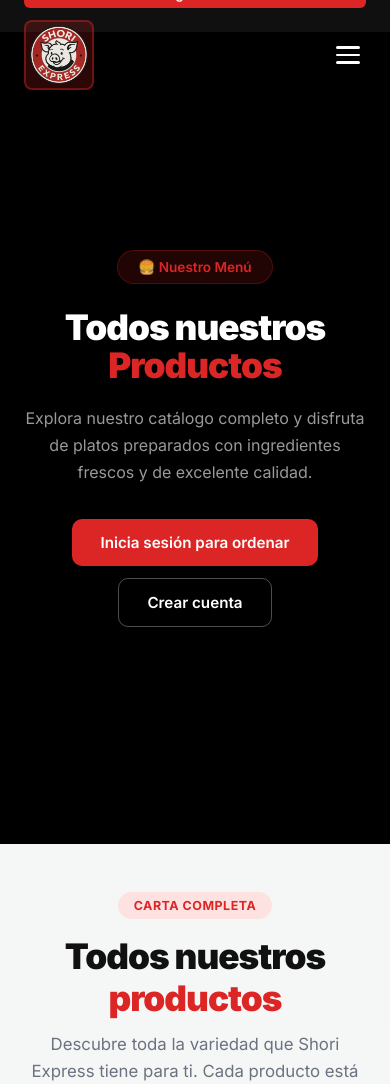
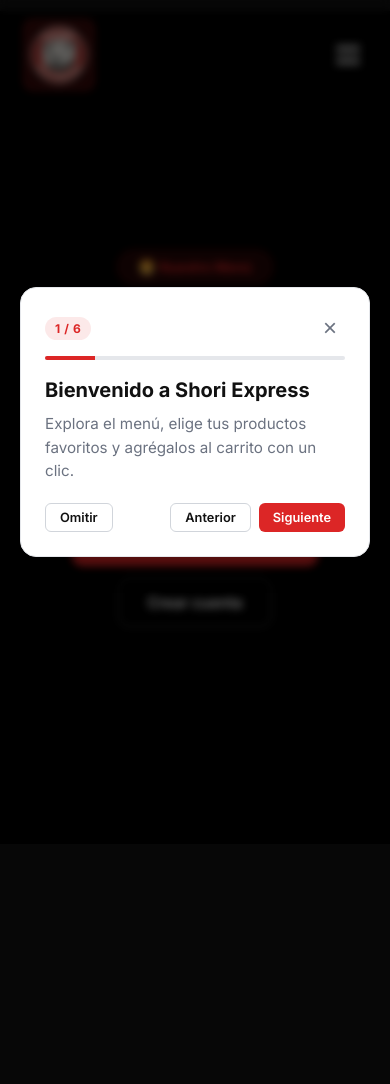
Before and after one commit to adrian083/ShoriExpress2026, a Django app: page /menu-completo/ in a window 390 px wide. Shown: the top 1084 px of the page. After the commit the page ends 610 px from the top, so only its background shows below. Run offline with Django 4.2, Linux system fonts and the light colour scheme; data comes from the database, SQL or seed files in the repository.

Commit message:
Add client theme toggle, admin hamburger nav, and guided tutorials
Co-authored-by: Cursor <cursoragent@cursor.com>

```diff
--- a/shoriexpress/cuentas/templates/cuentas/_client_navbar.html
+++ b/shoriexpress/cuentas/templates/cuentas/_client_navbar.html
@@ -42,6 +42,10 @@
 
             <!-- Menú Desktop -->
             <div class="nav-menu-desktop">
+                <button type="button" class="se-theme-toggle-btn" data-theme-toggle onclick="ShoriTheme.toggle()" title="Cambiar tema" aria-label="Cambiar tema">
+                    <span data-theme-icon>🌙</span>
+                </button>
+                <button type="button" class="se-topbar-icon-btn" data-tutorial-open title="Tutorial" aria-label="Abrir tutorial" style="color:#fff;border-color:rgba(255,255,255,0.25);">❓</button>
                 {% if usuario_logueado %}
                     {% if es_admin %}
                         <a href="{% url 'home' %}" class="se-btn se-btn-outline-red se-btn-sm">
@@ -90,6 +94,11 @@
     {% endif %}
 
     <div class="landing-mobile-actions">
+        <button type="button" class="se-theme-toggle-btn" data-theme-toggle onclick="ShoriTheme.toggle()">
+            <span data-theme-icon>🌙</span>
+            <span data-theme-label>Modo oscuro</span>
+        </button>
+        <button type="button" class="se-topbar-icon-btn" data-tutorial-open>❓ Ver tutorial</button>
         {% if usuario_logueado %}
             {% if es_admin %}
                 <a href="{% url 'home' %}" class="se-btn se-btn-outline-red se-btn-sm" style="width:100%;">📊 Dashboard</a>
--- a/shoriexpress/cuentas/templates/cuentas/menu_publico.html
+++ b/shoriexpress/cuentas/templates/cuentas/menu_publico.html
@@ -142,11 +142,8 @@
     </div>
 </footer>
 
-<script>
-    (function() {
-        var saved = localStorage.getItem('shori-theme');
-        if (saved === 'dark') document.documentElement.setAttribute('data-theme', 'dark');
-    })();
-</script>
+{% include "includes/client_extras.html" %}
+{% include "includes/app_notify.html" %}
+<script src="{% static 'JS/cart-add-links.js' %}"></script>
 </body>
 </html>
--- a/shoriexpress/cuentas/templates/cuentas/recuperar_contrasena.html
+++ b/shoriexpress/cuentas/templates/cuentas/recuperar_contrasena.html
@@ -10,6 +10,9 @@
     <link rel="stylesheet" href="{% static 'landing.css' %}">
 </head>
 <body class="landing-body">
+<button type="button" class="auth-theme-toggle se-theme-toggle-btn" data-theme-toggle onclick="ShoriTheme.toggle()" title="Cambiar tema" aria-label="Cambiar tema">
+    <span data-theme-icon>🌙</span>
+</button>
 <div class="auth-page">
     <div class="auth-container">
         <div class="auth-branding">
@@ -53,6 +56,8 @@
         </div>
     </div>
 </div>
+<link rel="stylesheet" href="{% static 'tutorial.css' %}">
+<script src="{% static 'JS/theme.js' %}"></script>
 {% include "includes/app_notify.html" %}
 </body>
 </html>
--- /dev/null
+++ b/shoriexpress/static/JS/theme.js
@@ -0,0 +1,55 @@
+/**
+ * Tema claro/oscuro compartido (cliente y admin).
+ */
+(function () {
+  const STORAGE_KEY = 'shori-theme';
+
+  function isDark() {
+    return document.documentElement.getAttribute('data-theme') === 'dark';
+  }
+
+  function syncButtons() {
+    const dark = isDark();
+    document.querySelectorAll('[data-theme-toggle]').forEach(function (btn) {
+      const icon = btn.querySelector('[data-theme-icon]') || btn;
+      const label = btn.querySelector('[data-theme-label]');
+      if (icon && icon !== btn) {
+        icon.textContent = dark ? '☀️' : '🌙';
+      } else if (!label) {
+        btn.textContent = dark ? '☀️' : '🌙';
+      }
+      if (label) {
+        label.textContent = dark ? 'Modo claro' : 'Modo oscuro';
+      }
+      btn.setAttribute('aria-label', dark ? 'Activar modo claro' : 'Activar modo oscuro');
+    });
+  }
+
+  function apply(theme) {
+    const next = theme === 'dark' ? 'dark' : 'light';
+    document.documentElement.setAttribute('data-theme', next);
+    localStorage.setItem(STORAGE_KEY, next);
+    syncButtons();
+  }
+
+  function toggle() {
+    apply(isDark() ? 'light' : 'dark');
+  }
+
+  function init() {
+    const saved = localStorage.getItem(STORAGE_KEY);
+    if (saved === 'dark') {
+      document.documentElement.setAttribute('data-theme', 'dark');
+    }
+    syncButtons();
+  }
+
+  window.ShoriTheme = { apply: apply, toggle: toggle, sync: syncButtons, init: init };
+  window.toggleTheme = toggle;
+
+  if (document.readyState === 'loading') {
+    document.addEventListener('DOMContentLoaded', init);
+  } else {
+    init();
+  }
+})();
--- /dev/null
+++ b/shoriexpress/static/JS/tutorial.js
@@ -0,0 +1,135 @@
+/**
+ * Tutorial guiado (cliente / admin). Se muestra una vez; se puede reabrir con el botón ❓.
+ */
+(function () {
+  function readConfig() {
+    const el = document.getElementById('shori-tutorial-data');
+    if (!el) return null;
+    try {
+      return JSON.parse(el.textContent);
+    } catch (e) {
+      console.warn('Tutorial: JSON inválido', e);
+      return null;
+    }
+  }
+
+  function buildModal() {
+    if (document.getElementById('shoriTutorial')) return document.getElementById('shoriTutorial');
+
+    const wrap = document.createElement('div');
+    wrap.id = 'shoriTutorial';
+    wrap.className = 'shori-tutorial';
+    wrap.hidden = true;
+    wrap.innerHTML =
+      '<div class="shori-tutorial-backdrop" data-tutorial-close></div>' +
+      '<div class="shori-tutorial-card" role="dialog" aria-modal="true" aria-labelledby="tutorialTitle">' +
+      '<div class="shori-tutorial-header">' +
+      '<span class="shori-tutorial-badge" id="tutorialBadge">Guía</span>' +
+      '<button type="button" class="shori-tutorial-close" data-tutorial-close aria-label="Cerrar">×</button>' +
+      '</div>' +
+      '<div class="shori-tutorial-progress"><div class="shori-tutorial-progress-bar" id="tutorialProgress"></div></div>' +
+      '<h3 class="shori-tutorial-title" id="tutorialTitle"></h3>' +
+      '<p class="shori-tutorial-body" id="tutorialBody"></p>' +
+      '<div class="shori-tutorial-actions">' +
+      '<button type="button" class="se-btn se-btn-outline se-btn-sm" id="tutorialSkip">Omitir</button>' +
+      '<div style="display:flex;gap:8px;">' +
+      '<button type="button" class="se-btn se-btn-outline se-btn-sm" id="tutorialPrev">Anterior</button>' +
+      '<button type="button" class="se-btn se-btn-primary se-btn-sm" id="tutorialNext">Siguiente</button>' +
+      '</div></div></div>';
+    document.body.appendChild(wrap);
+    return wrap;
+  }
+
+  function createController(config) {
+    const modal = buildModal();
+    const titleEl = document.getElementById('tutorialTitle');
+    const bodyEl = document.getElementById('tutorialBody');
+    const progressEl = document.getElementById('tutorialProgress');
+    const badgeEl = document.getElementById('tutorialBadge');
+    const btnPrev = document.getElementById('tutorialPrev');
+    const btnNext = document.getElementById('tutorialNext');
+    const btnSkip = document.getElementById('tutorialSkip');
+    let index = 0;
+
+    function render() {
+      const step = config.steps[index];
+      if (!step) return;
+      titleEl.textContent = step.title;
+      bodyEl.textContent = step.body;
+      badgeEl.textContent = (index + 1) + ' / ' + config.steps.length;
+      progressEl.style.width = ((index + 1) / config.steps.length * 100) + '%';
+      btnPrev.disabled = index === 0;
+      btnNext.textContent = index === config.steps.length - 1 ? 'Finalizar' : 'Siguiente';
+    }
+
+    function close(markDone) {
+      modal.hidden = true;
+      document.body.style.overflow = '';
+      if (markDone) {
+        localStorage.setItem(config.storageKey, '1');
+      }
+    }
+
+    function open() {
+      index = 0;
+      render();
+      modal.hidden = false;
+      document.body.style.overflow = 'hidden';
+    }
+
+    btnPrev.addEventListener('click', function () {
+      if (index > 0) {
+        index -= 1;
+        render();
+      }
+    });
+
+    btnNext.addEventListener('click', function () {
+      if (index < config.steps.length - 1) {
+        index += 1;
+        render();
+      } else {
+        close(true);
+      }
+    });
+
+    btnSkip.addEventListener('click', function () {
+      close(true);
+    });
+
+    modal.querySelectorAll('[data-tutorial-close]').forEach(function (el) {
+      el.addEventListener('click', function () {
+        close(false);
+      });
+    });
+
+    return { open: open, close: close };
+  }
+
+  function init() {
+    const config = readConfig();
+    if (!config || !config.steps || !config.steps.length) return;
+
+    const controller = createController(config);
+    window.ShoriTutorial = controller;
+
+    document.querySelectorAll('[data-tutorial-open]').forEach(function (btn) {
+      btn.addEventListener('click', function (e) {
+        e.preventDefault();
+        controller.open();
+      });
+    });
+
+    if (!localStorage.getItem(config.storageKey)) {
+      setTimeout(function () {
+        controller.open();
+      }, 800);
+    }
+  }
+
+  if (document.readyState === 'loading') {
+    document.addEventListener('DOMContentLoaded', init);
+  } else {
+    init();
+  }
+})();
--- /dev/null
+++ b/shoriexpress/static/tutorial.css
@@ -0,0 +1,158 @@
+.shori-tutorial {
+  position: fixed;
+  inset: 0;
+  z-index: 10050;
+  display: flex;
+  align-items: center;
+  justify-content: center;
+  padding: 20px;
+}
+
+.shori-tutorial[hidden] {
+  display: none !important;
+}
+
+.shori-tutorial-backdrop {
+  position: absolute;
+  inset: 0;
+  background: rgba(0, 0, 0, 0.55);
+  backdrop-filter: blur(4px);
+}
+
+.shori-tutorial-card {
+  position: relative;
+  width: min(480px, 100%);
+  background: var(--bg-card);
+  border: 1px solid var(--border-color);
+  border-radius: 16px;
+  padding: 24px;
+  box-shadow: var(--shadow-xl);
+  animation: tutorialIn 0.25s ease-out;
+}
+
+@keyframes tutorialIn {
+  from {
+    opacity: 0;
+    transform: translateY(12px) scale(0.98);
+  }
+  to {
+    opacity: 1;
+    transform: translateY(0) scale(1);
+  }
+}
+
+.shori-tutorial-header {
+  display: flex;
+  align-items: center;
+  justify-content: space-between;
+  margin-bottom: 12px;
+}
+
+.shori-tutorial-badge {
+  font-size: 0.75rem;
+  font-weight: 700;
+  text-transform: uppercase;
+  letter-spacing: 0.05em;
+  color: var(--brand-red);
+  background: rgba(220, 38, 38, 0.1);
+  padding: 4px 10px;
+  border-radius: 999px;
+}
+
+.shori-tutorial-close {
+  border: none;
+  background: transparent;
+  font-size: 1.5rem;
+  line-height: 1;
+  cursor: pointer;
+  color: var(--text-secondary);
+  padding: 4px 8px;
+  border-radius: 8px;
+}
+
+.shori-tutorial-close:hover {
+  background: var(--bg-body);
+  color: var(--text-primary);
+}
+
+.shori-tutorial-progress {
+  height: 4px;
+  background: var(--border-color);
+  border-radius: 999px;
+  overflow: hidden;
+  margin-bottom: 18px;
+}
+
+.shori-tutorial-progress-bar {
+  height: 100%;
+  background: var(--brand-red);
+  width: 0;
+  transition: width 0.25s ease;
+}
+
+.shori-tutorial-title {
+  margin: 0 0 10px;
+  font-size: 1.25rem;
+  color: var(--text-primary);
+}
+
+.shori-tutorial-body {
+  margin: 0 0 20px;
+  color: var(--text-secondary);
+  line-height: 1.55;
+  font-size: 0.95rem;
+}
+
+.shori-tutorial-actions {
+  display: flex;
+  align-items: center;
+  justify-content: space-between;
+  gap: 12px;
+  flex-wrap: wrap;
+}
+
+.se-theme-toggle-btn,
+.se-topbar-icon-btn {
+  display: inline-flex;
+  align-items: center;
+  justify-content: center;
+  gap: 6px;
+  min-width: 36px;
+  height: 36px;
+  padding: 0 10px;
+  border: 1px solid rgba(255, 255, 255, 0.2);
+  background: rgba(255, 255, 255, 0.08);
+  color: #fff;
+  border-radius: 10px;
+  cursor: pointer;
+  font-size: 1rem;
+  transition: background 0.2s;
+}
+
+.se-theme-toggle-btn:hover,
+.se-topbar-icon-btn:hover {
+  background: rgba(255, 255, 255, 0.18);
+}
+
+.client-nav-actions .se-theme-toggle-btn {
+  border-color: rgba(255, 255, 255, 0.25);
+}
+
+.landing-mobile-actions .se-theme-toggle-btn,
+.landing-mobile-actions .se-topbar-icon-btn {
+  width: 100%;
+  margin-bottom: 8px;
+  color: var(--text-primary);
+  background: var(--bg-body);
+  border-color: var(--border-color);
+}
+
+.auth-theme-toggle {
+  position: fixed;
+  top: 16px;
+  right: 16px;
+  z-index: 100;
+  color: var(--text-primary) !important;
+  background: var(--bg-card) !important;
+  border-color: var(--border-color) !important;
+}
--- /dev/null
+++ b/shoriexpress/templates/includes/client_extras.html
@@ -0,0 +1,35 @@
+{% load static %}
+<link rel="stylesheet" href="{% static 'tutorial.css' %}">
+<script type="application/json" id="shori-tutorial-data">
+{
+  "storageKey": "shori-tutorial-client-v1",
+  "steps": [
+    {
+      "title": "Bienvenido a Shori Express",
+      "body": "Explora el menú, elige tus productos favoritos y agrégalos al carrito con un clic."
+    },
+    {
+      "title": "Tu carrito",
+      "body": "En el carrito puedes sumar, restar o escribir la cantidad que quieres. Luego confirma el pedido."
+    },
+    {
+      "title": "Cuenta y pedidos",
+      "body": "Inicia sesión o regístrate para pagar. En «Mis pedidos» ves el estado de cada compra."
+    },
+    {
+      "title": "Bonos de fidelidad",
+      "body": "Ganas bonos cuando tu pedido es entregado y supera $50.000. Con 5 bonos obtienes 5% de descuento."
+    },
+    {
+      "title": "Modo oscuro o claro",
+      "body": "Usa el botón de luna o sol en la barra superior para cambiar el tema cuando quieras."
+    },
+    {
+      "title": "¿Necesitas ayuda?",
+      "body": "Pulsa el botón ❓ en cualquier momento para volver a ver esta guía."
+    }
+  ]
+}
+</script>
+<script src="{% static 'JS/theme.js' %}"></script>
+<script src="{% static 'JS/tutorial.js' %}"></script>
```
Also changed, not shown: shoriexpress/cuentas/templates/cuentas/carrito.html (+1 -7 lines), shoriexpress/cuentas/templates/cuentas/landing.html (+1 -8 lines), shoriexpress/cuentas/templates/cuentas/login.html (+6 -7 lines), shoriexpress/cuentas/templates/cuentas/register.html (+6 -6 lines), shoriexpress/static/style.css (+8 -38 lines), shoriexpress/templates/base.html (+14 -34 lines), shoriexpress/templates/base_tienda.html (+10 -10 lines), shoriexpress/templates/includes/admin_extras.html (added, +35 -0 lines).
